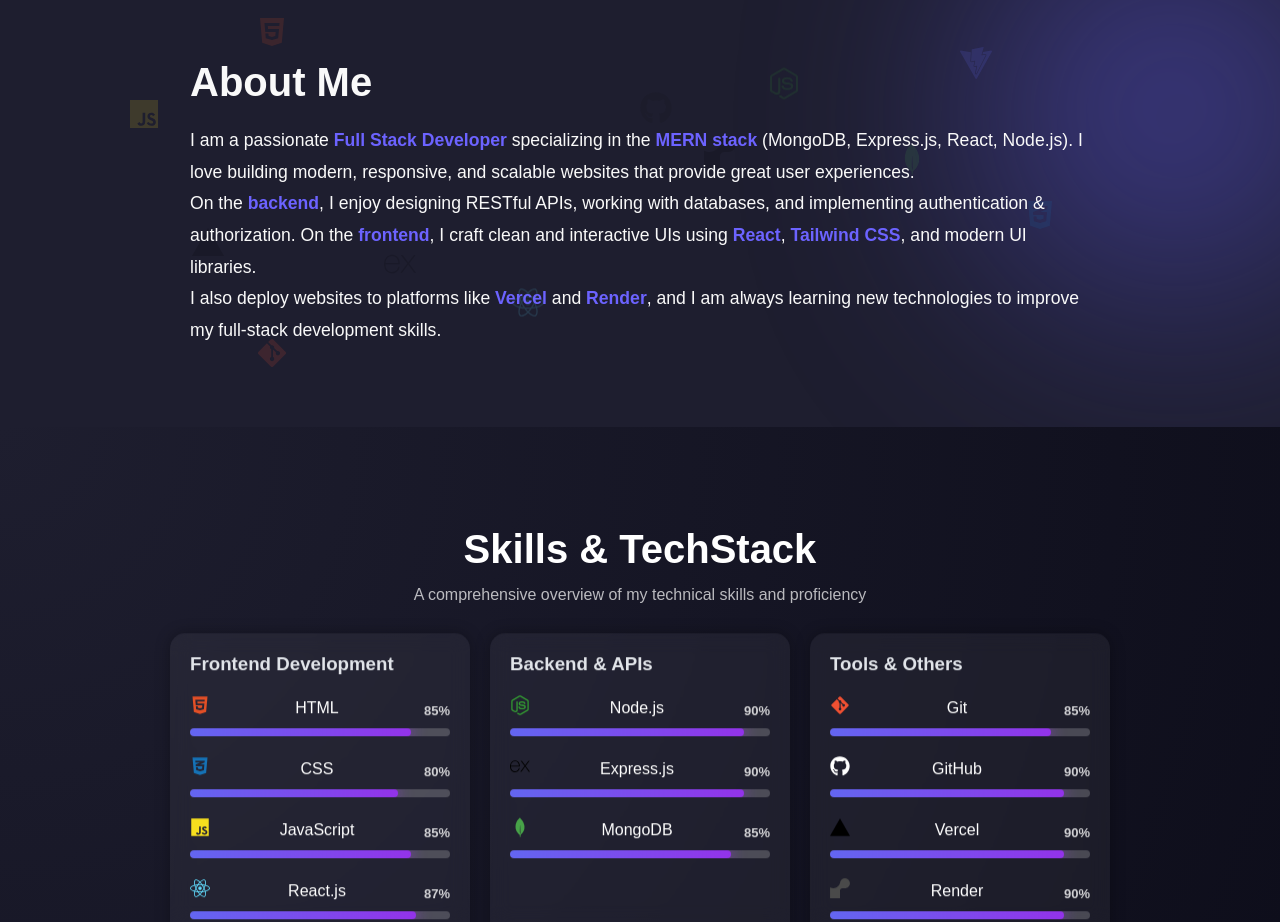
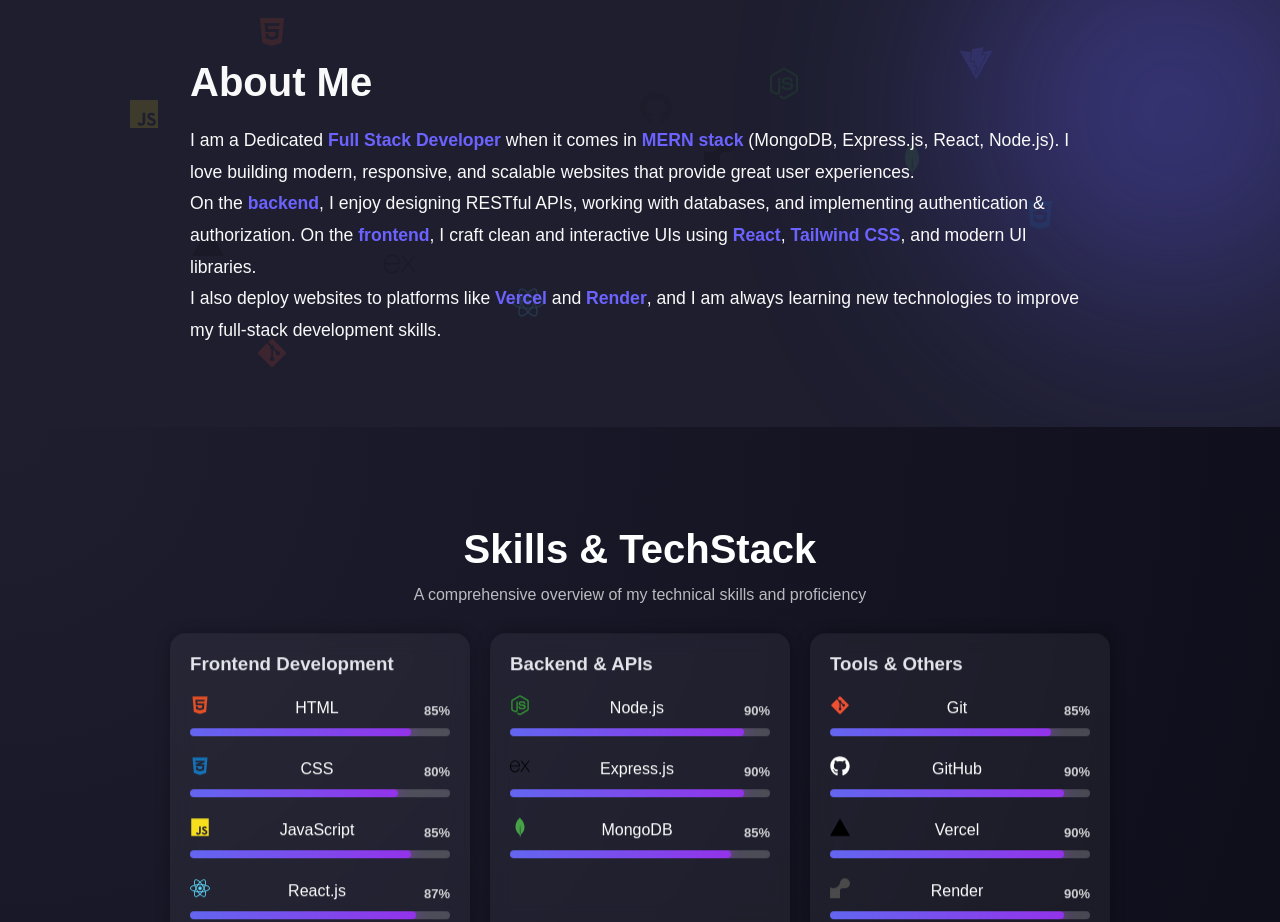
Before and after one commit to Rev0710/portfolio, a React (Vite) app: page / in a window 1280 px wide. Shown: the part 900-1822 px from the top of the page. Built offline with nearby package versions, Linux system fonts and the light colour scheme.

Commit message:
updated for About

```diff
--- a/src/components/About.jsx
+++ b/src/components/About.jsx
@@ -43,7 +43,7 @@
                 <h2>About Me</h2>
 
                 <p className="about-text">
-                    I am a passionate <span className="highlight">Full Stack Developer</span> specializing in the <span className="highlight">MERN stack</span> (MongoDB, Express.js, React, Node.js). I love building modern, responsive, and scalable websites that provide great user experiences.
+                    I am a Dedicated <span className="highlight">Full Stack Developer</span> when it comes in <span className="highlight">MERN stack</span> (MongoDB, Express.js, React, Node.js). I love building modern, responsive, and scalable websites that provide great user experiences.
                 </p>
 
                 <p className="about-text">
```
